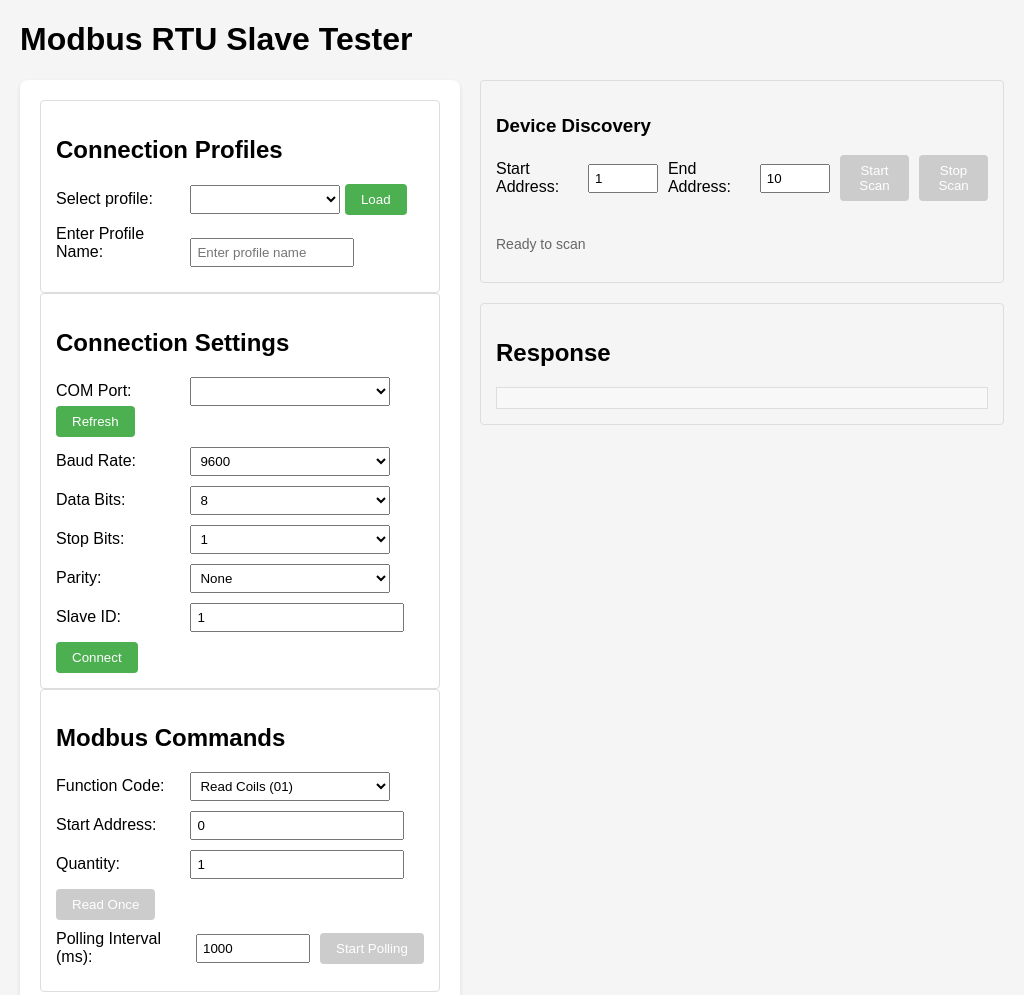
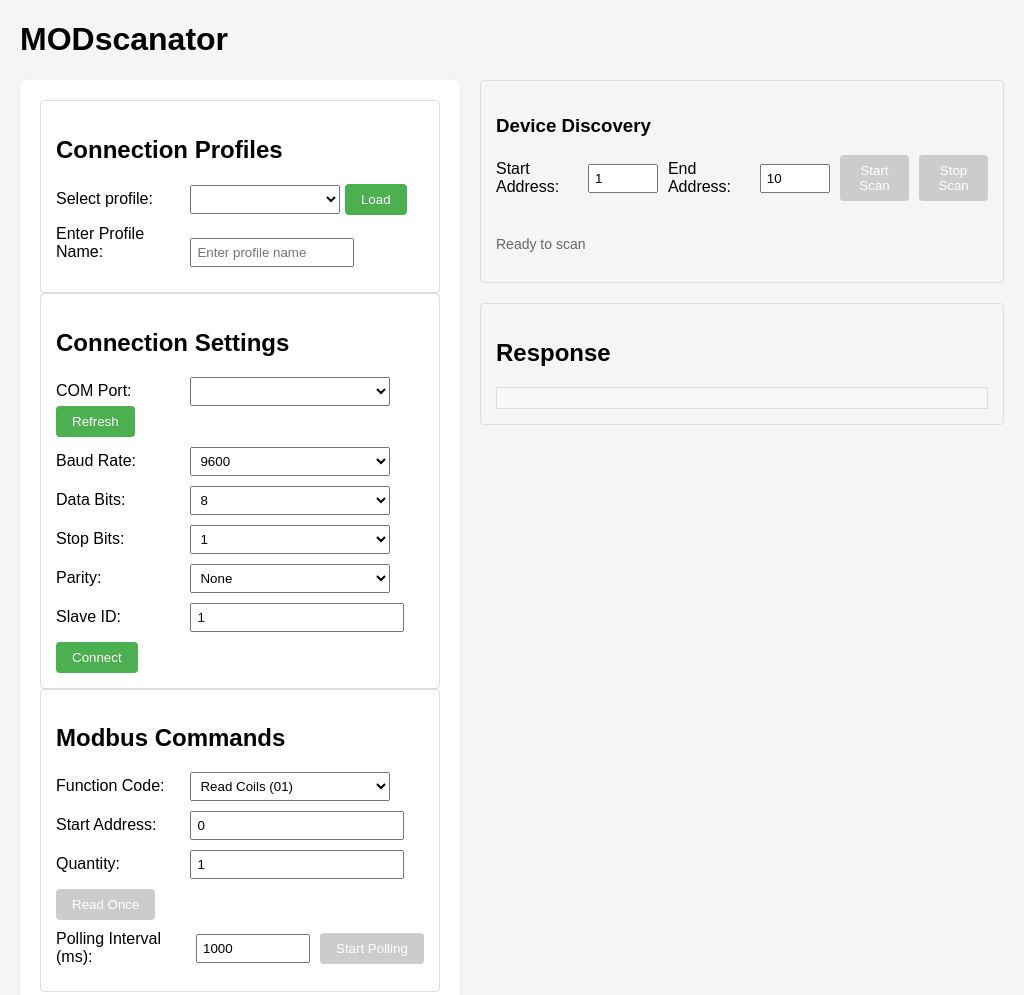
Before and after one commit to julioLondono/ModbusScanner, an Electron app: page src/index.html in a window 1024 px wide. Shown: the top 995 px of the page. Drawn offline with Linux system fonts and the light colour scheme; no server answers.

Commit message:
Rename application to MODscanator and remove auto-open devtools

```diff
--- a/main.js
+++ b/main.js
@@ -18,8 +18,6 @@ function createWindow() {
     });
 
     mainWindow.loadFile(path.join(__dirname, 'src', 'index.html'));
-    // For development
-    mainWindow.webContents.openDevTools();
 }
 
 // This method will be called when Electron has finished initialization
--- a/package.json
+++ b/package.json
@@ -1,5 +1,5 @@
 {
-  "name": "modbus-rtu-slave-tester",
+  "name": "modscanator",
   "version": "1.0.0",
   "description": "Desktop application for testing Modbus RTU slave devices",
   "main": "main.js",
@@ -18,7 +18,7 @@
   "license": "ISC",
   "type": "commonjs",
   "build": {
-    "appId": "com.modbusscanner.app",
+    "appId": "com.modscanator.app",
     "win": {
       "target": "portable"
     }
--- a/src/index.html
+++ b/src/index.html
@@ -1,7 +1,7 @@
 <!DOCTYPE html>
 <html>
 <head>
-    <title>Modbus RTU Slave Tester</title>
+    <title>MODscanator</title>
     <style>
         body {
             font-family: Arial, sans-serif;
@@ -146,7 +146,7 @@
     </style>
 </head>
 <body>
-    <h1>Modbus RTU Slave Tester</h1>
+    <h1>MODscanator</h1>
     <div class="main-container">
         <div class="container left-panel">
 
```
